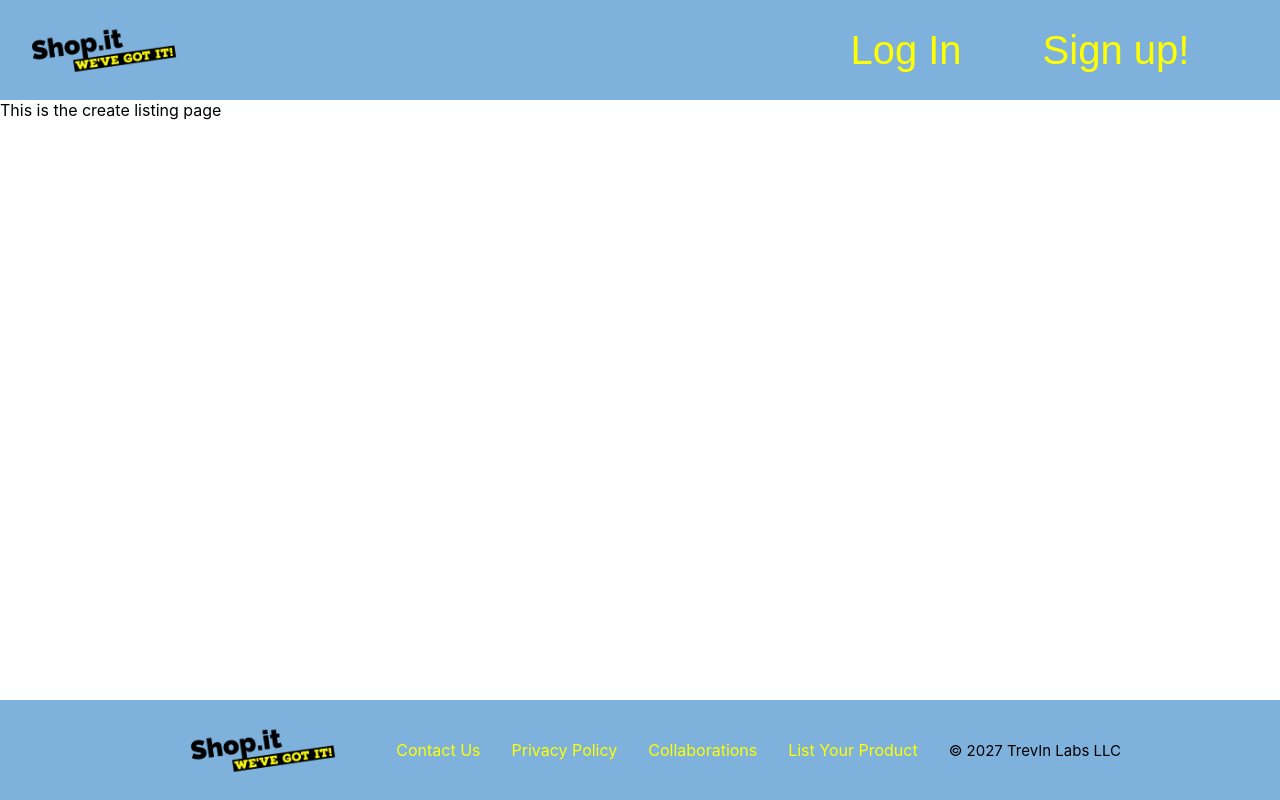
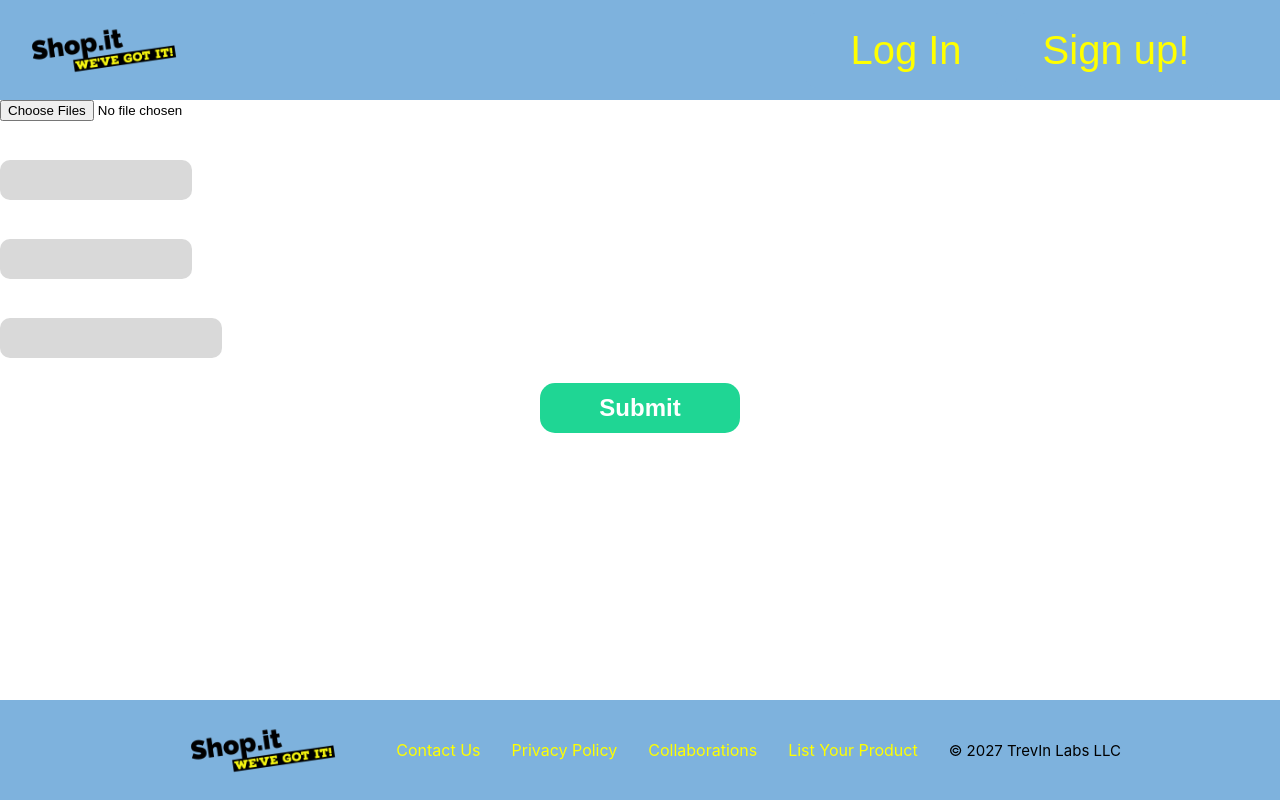
Before and after one commit to inan7978/shop.it, a React (Create React App) app: page /list-item in a window 1280 px wide. Built offline with nearby package versions, Linux system fonts and the light colour scheme.

Commit message:
client now sends an image over to server

```diff
--- /dev/null
+++ b/codeforfrontend.html
@@ -0,0 +1,74 @@
+<!DOCTYPE html>
+<html lang="en">
+  <head>
+    <meta charset="UTF-8" />
+    <meta name="viewport" content="width=device-width, initial-scale=1.0" />
+    <title>nodejs-file-upload</title>
+    <style>
+      body {
+        font-family: Arial, Helvetica, sans-serif;
+        font-size: 1.5rem;
+        background-color: #333;
+        color: whitesmoke;
+      }
+
+      input,
+      button {
+        font: inherit;
+        width: max-content;
+      }
+
+      form {
+        display: flex;
+        flex-flow: column nowrap;
+        gap: 1.5rem;
+      }
+    </style>
+  </head>
+  <body>
+    <h1>Node.js file uploader</h1>
+    <form id="uploadForm" enctype="multipart/form-data">
+      <input type="file" id="myFiles" accept="image/*" multiple />
+      <button>Submit</button>
+    </form>
+
+    <h2></h2>
+    <h3></h3>
+    <script>
+      const form = document.getElementById("uploadForm");
+
+      const sendFiles = async () => {
+        // Object
+        const myFiles = document.getElementById("myFiles").files;
+
+        const formData = new FormData();
+
+        Object.keys(myFiles).forEach((key) => {
+          formData.append(myFiles.item(key).name, myFiles.item(key));
+        });
+
+        console.log("formData: ", formData);
+
+        const response = await fetch("http://localhost:3003/create-listing", {
+          method: "POST",
+          body: formData,
+        });
+
+        const json = await response.json();
+
+        const h2 = document.querySelector("h2");
+        h2.textContent = `Status: ${json?.status}`;
+
+        const h3 = document.querySelector("h3");
+        h3.textContent = json?.message;
+
+        console.log(json);
+      };
+
+      form.addEventListener("submit", (e) => {
+        e.preventDefault();
+        sendFiles();
+      });
+    </script>
+  </body>
+</html>
--- a/src/pages/CreateListingPage.js
+++ b/src/pages/CreateListingPage.js
@@ -1,5 +1,87 @@
+import { useState } from "react";
+
 function CreateListingPage() {
-  return <>This is the create listing page</>;
+  const [file, setFile] = useState();
+  const [title, setTitle] = useState("");
+  const [desc, setDesc] = useState("");
+  const [price, setPrice] = useState("");
+
+  async function uploadHandler(e) {
+    e.preventDefault();
+    // console.log("Pics: ", pics);
+    // console.log("title: ", title);
+    // console.log("desc: ", desc);
+    // console.log("price: ", price);
+
+    const formData = new FormData();
+
+    formData.append("title", title);
+    formData.append("desc", desc);
+    formData.append("price", price);
+    formData.append("pics", file); // has to be file
+
+    console.log("formData: ", formData);
+
+    const response = await fetch("http://localhost:3003/create-listing", {
+      header: {
+        "content-type": "multipart/form-data",
+      },
+      method: "POST",
+      body: formData,
+    });
+
+    console.log(response);
+  }
+
+  return (
+    <>
+      <form onSubmit={uploadHandler} className="upload-form">
+        <input
+          type="file"
+          id="myFiles"
+          onChange={(e) => {
+            setFile(e.target.files[0]);
+          }}
+          accept="image/*"
+          multiple
+        />
+        <label className="field-label">
+          Title:
+          <input
+            className="input-single"
+            type="title"
+            id="title"
+            name="title"
+            value={title}
+            onChange={(e) => setTitle(e.target.value)}
+          />
+        </label>
+        <label className="field-label">
+          Description:
+          <input
+            className="input-single"
+            type="description"
+            id="description"
+            name="description"
+            value={desc}
+            onChange={(e) => setDesc(e.target.value)}
+          />
+        </label>
+        <label className="field-label">
+          Price:
+          <input
+            className="input-single"
+            type="text"
+            id="price"
+            name="price"
+            value={price}
+            onChange={(e) => setPrice(e.target.value)}
+          />
+        </label>
+        <input className="btn-submit" type="submit" />
+      </form>
+    </>
+  );
 }
 
 export default CreateListingPage;
```
